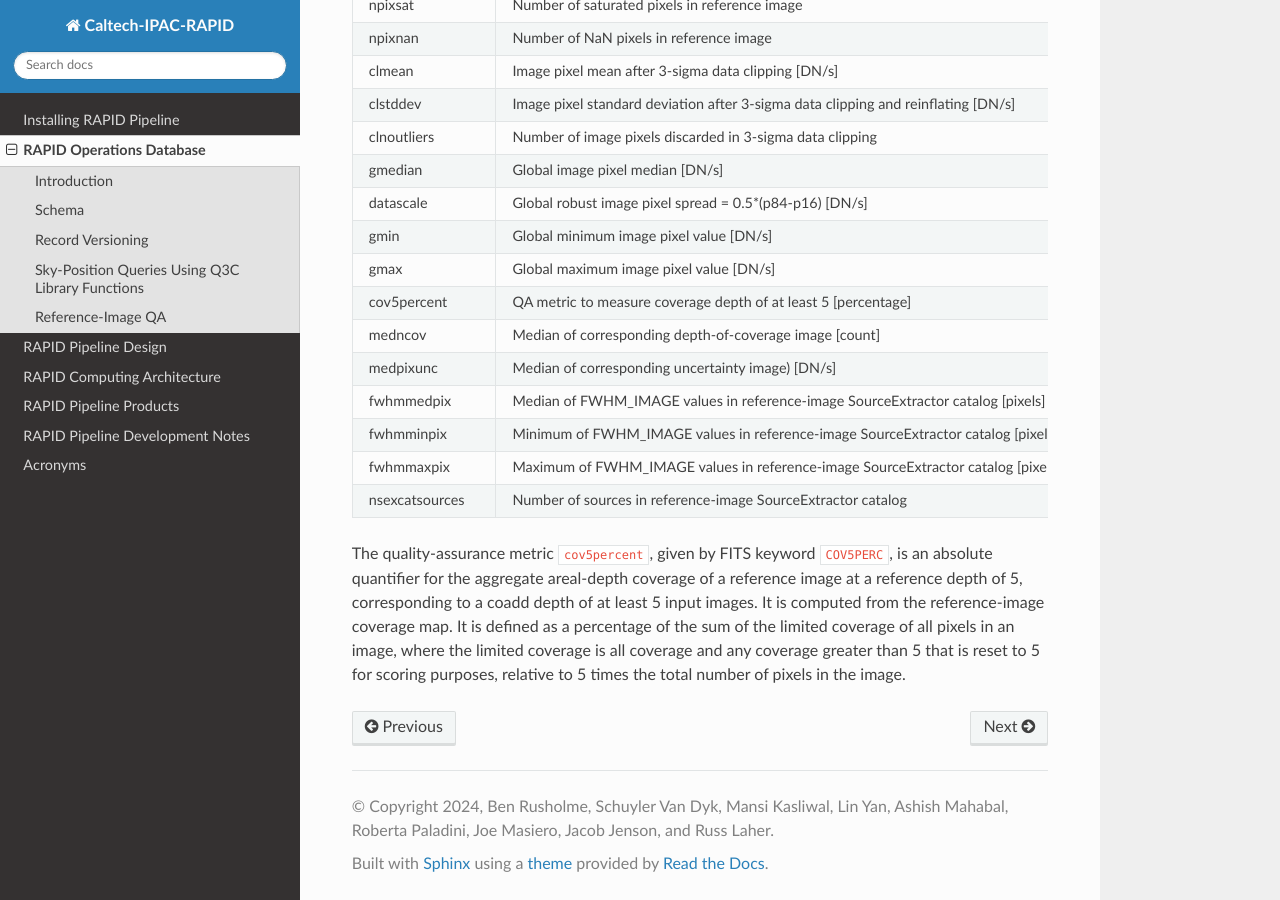
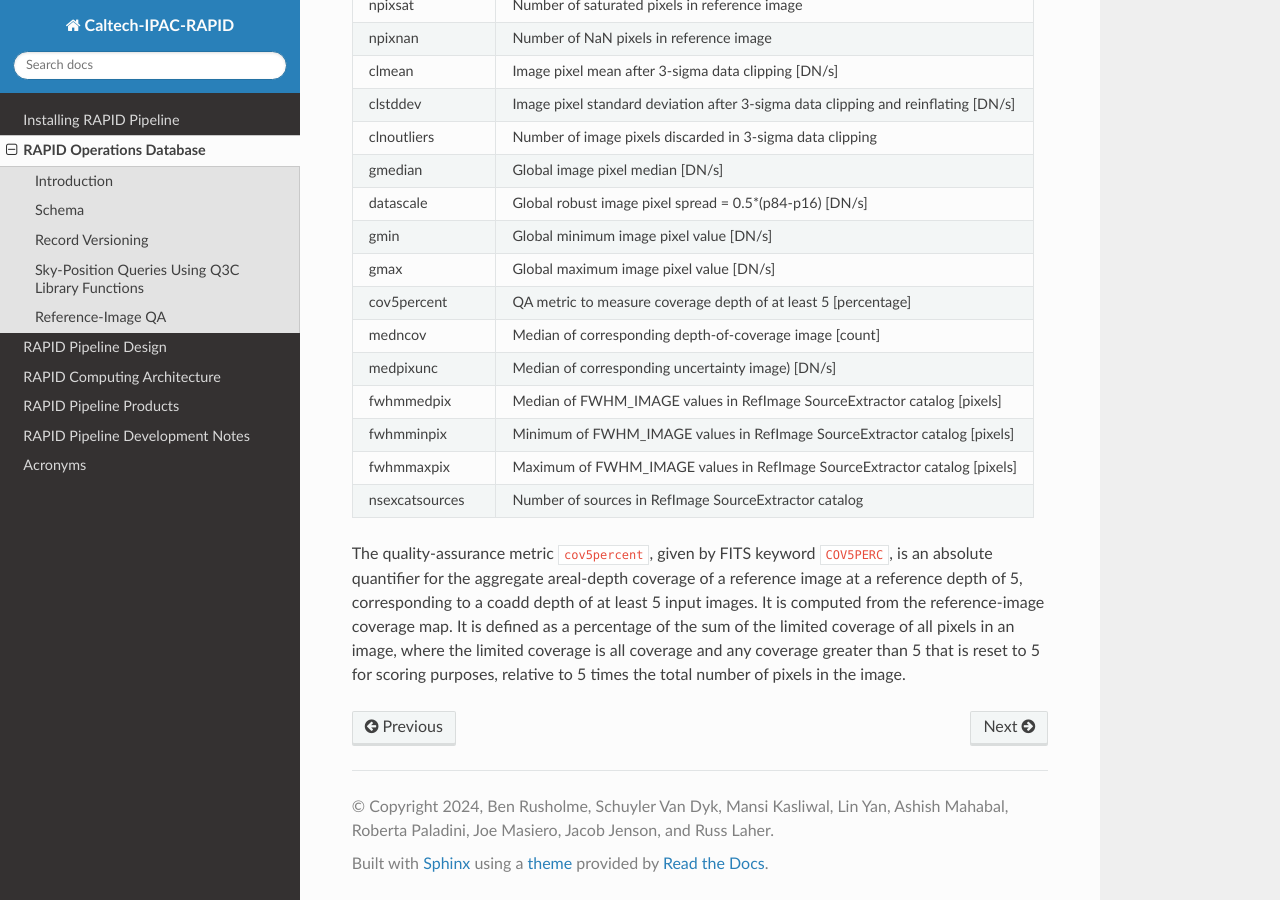
Before and after one commit to Caltech-IPAC/rapid, a Sphinx documentation site: the page built from docs/source/db/db.rst, in a window 1280 px wide and 900 px high, scrolled down 3133 px. Built offline with Sphinx 7.4.7 and the Read the Docs theme 3.1.0, drawn with Linux system fonts in a browser that asks for light colours; formulas are drawn with MathJax 3.

Commit message:
Replaced some text with abbreviations to reduce table-column width on HTML page.

```diff
--- a/docs/source/db/db.rst
+++ b/docs/source/db/db.rst
@@ -137,13 +137,13 @@ The RefImMeta database table stores various QA measures for reference images.
 +--------------------+-----------------------------------------------------------------------------------+
 | medpixunc          | Median of corresponding uncertainty image) [DN/s]                                 |
 +--------------------+-----------------------------------------------------------------------------------+
-| fwhmmedpix         | Median of FWHM_IMAGE values in reference-image SourceExtractor catalog [pixels]   |
+| fwhmmedpix         | Median of FWHM_IMAGE values in RefImage SourceExtractor catalog [pixels]          |
 +--------------------+-----------------------------------------------------------------------------------+
-| fwhmminpix         | Minimum of FWHM_IMAGE values in reference-image SourceExtractor catalog [pixels]  |
+| fwhmminpix         | Minimum of FWHM_IMAGE values in RefImage SourceExtractor catalog [pixels]         |
 +--------------------+-----------------------------------------------------------------------------------+
-| fwhmmaxpix         | Maximum of FWHM_IMAGE values in reference-image SourceExtractor catalog [pixels]  |
+| fwhmmaxpix         | Maximum of FWHM_IMAGE values in RefImage SourceExtractor catalog [pixels]         |
 +--------------------+-----------------------------------------------------------------------------------+
-| nsexcatsources     | Number of sources in reference-image SourceExtractor catalog                      |
+| nsexcatsources     | Number of sources in RefImage SourceExtractor catalog                             |
 +--------------------+-----------------------------------------------------------------------------------+
 
 The quality-assurance metric ``cov5percent``, given by FITS keyword ``COV5PERC``,
```
